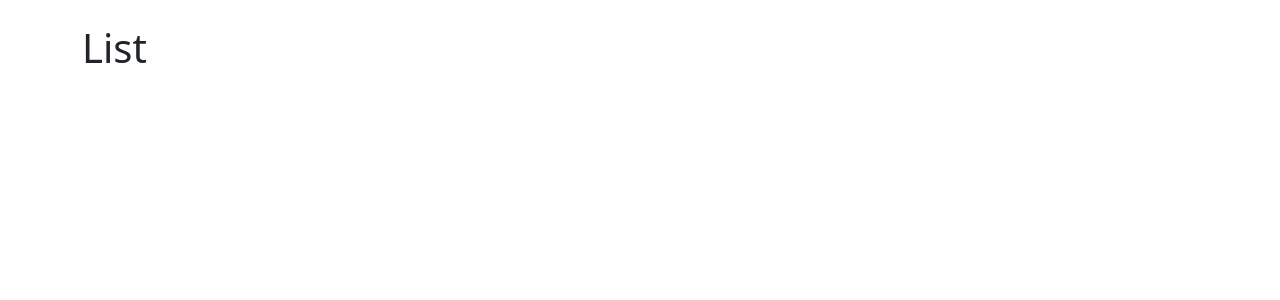
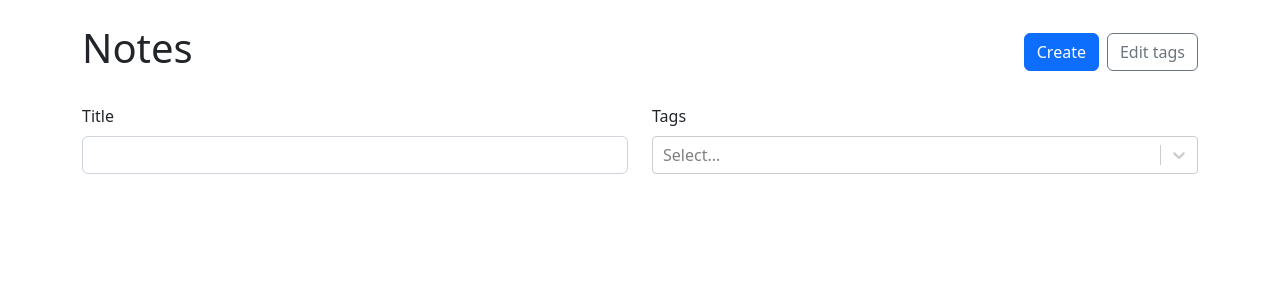
Before and after one commit to punitlohani93/react-note-taker, a React (Vite) app: page / in a window 1280 px wide. Shown: the top 300 px of the page. Built offline with nearby package versions, Linux system fonts and the light colour scheme.

Commit message:
feat: add NoteCard, add filtering by text and tags

```diff
--- a/src/App.tsx
+++ b/src/App.tsx
@@ -58,7 +58,7 @@
   return (
     <Container className="my-4">
       <Routes>
-        <Route path="/" element={<NoteList />}/>
+        <Route path="/" element={<NoteList availableTags={tags} notes={notesWithTags} />}/>
         <Route path="/new" element={<NewNote onSubmit={createNote} onAddTag={onAddTag} availableTags={tags} />} />
         <Route path="/:id">
           <Route index element={<h1>Show</h1>} />
--- /dev/null
+++ b/src/components/NoteCard.tsx
@@ -0,0 +1,33 @@
+import { Badge, Card, Stack } from "react-bootstrap"
+import { Link } from "react-router-dom"
+import { Tag } from "../App"
+import styles from '../styles/NoteCard.module.css'
+
+interface INoteCardProps {
+    id: string
+    title: string
+    tags: Tag[]
+}
+
+export const NoteCard = ({ id, title, tags }: INoteCardProps) => {
+    return (
+        <Card as={Link} to={`/${id}`} className={`h-100 text-reset text-decoration-none ${styles.card}`} >
+            <Card.Body>
+                <Stack gap={2} className="align-items-center justify-content-center h-100">
+                    <span className="fs-5">{title}</span>
+                    {tags.length && (
+                        <Stack gap={1} direction="horizontal" className="justify-content-center flex-wrap">
+                            {tags.map(({ label, id }) => {
+                                return (
+                                    <Badge className="text-truncate" key={id}>
+                                        {label}
+                                    </Badge>
+                                )
+                            })}
+                        </Stack>
+                    )}
+                </Stack>
+            </Card.Body>
+        </Card>
+    )
+}
--- a/src/components/NoteList.tsx
+++ b/src/components/NoteList.tsx
@@ -1,3 +1,83 @@
-export const NoteList = () => {
-    return (<h1>List</h1>)
+import { EventHandler, SetStateAction, useMemo, useState } from "react"
+import { Button, Col, Form, Row, Stack } from "react-bootstrap"
+import { Link } from "react-router-dom"
+import ReactSelect from 'react-select'
+import { Note, Tag } from "../App"
+import { NoteCard } from "./NoteCard"
+import { INoteFormProps } from "./NoteForm"
+
+interface INoteListProps extends Pick<INoteFormProps, 'availableTags'> {
+    notes: Note[]
 }
+
+export const NoteList = ({ availableTags, notes }: INoteListProps) => {
+    const [title, setTitle] = useState<string>('')
+    const [selectedTags, setSelectedTags] = useState<Tag[]>([])
+
+    const onChange = (e) => {
+        setTitle(e.target.value)
+    }
+
+    const filteredNotes = useMemo(() => {
+        return notes.filter(note => {
+            return (title === "" || note.title.toLowerCase().includes(title.toLowerCase())) && (
+                selectedTags.length === 0 ||
+                selectedTags.every(tag => {
+                    return note.tags.some(noteTag => noteTag.id === tag.id)
+                })
+            )
+        })
+    }, [title, selectedTags, notes])
+    return (
+        <>
+            <Row className="align-items-center mb-4">
+                <Col><h1>Notes</h1></Col>
+                <Col xs="auto">
+                    <Stack gap={2} direction="horizontal" >
+                        <Link to="/new" >
+                            <Button>Create</Button>
+                        </Link>
+                        <Button variant="outline-secondary">Edit tags</Button>
+                    </Stack>
+                </Col>
+            </Row>
+            <Form>
+                <Row>
+                    <Col>
+                        <Form.Group controlId="title">
+                            <Form.Label>Title</Form.Label>
+                            <Form.Control type="text" value={title} onChange={onChange} />
+                        </Form.Group>
+                    </Col>
+                    <Col>
+                        <Form.Group controlId="tags">
+                            <Form.Label>Tags</Form.Label>
+                            <ReactSelect
+                                value={selectedTags.map(({id: value, label} : Tag) => {
+                                    return { value, label }
+                                })}
+                                options={availableTags.map(({ label, id: value}) => {
+                                    return { label , value }
+                                })}
+                                onChange={(tags) => {
+                                    setSelectedTags(tags.map(({value: id, label}) => ({
+                                        id,
+                                        label
+                                    })))
+                                }}
+                                isMulti
+                            />
+                        </Form.Group>
+                    </Col>
+                </Row>
+            </Form>
+            <Row xs={1} sm={2} lg={3} xl={4}>
+                {filteredNotes.map(({ id, tags, title }) => (
+                    <Col key={id}>
+                        <NoteCard id={id} tags={tags} title={title} />
+                    </Col>
+                ))}
+            </Row>
+        </>
+    )
+}
--- /dev/null
+++ b/src/styles/NoteCard.module.css
@@ -0,0 +1,9 @@
+.card {
+
+}
+
+.card:hover,
+.card:focus {
+    translate: 0 -5px;
+    box-shadow: 0 5px 8px 0 rgba(0,0,0, 0.2);
+}
```
